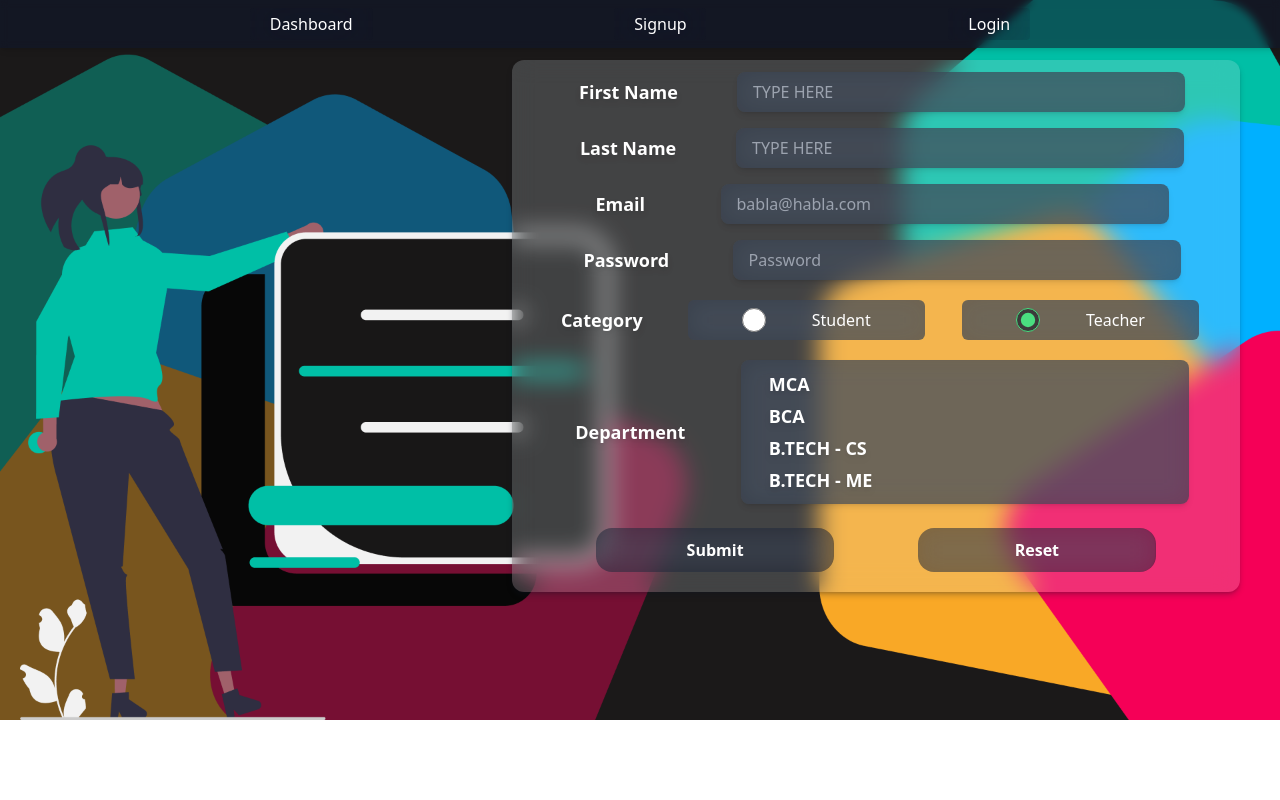
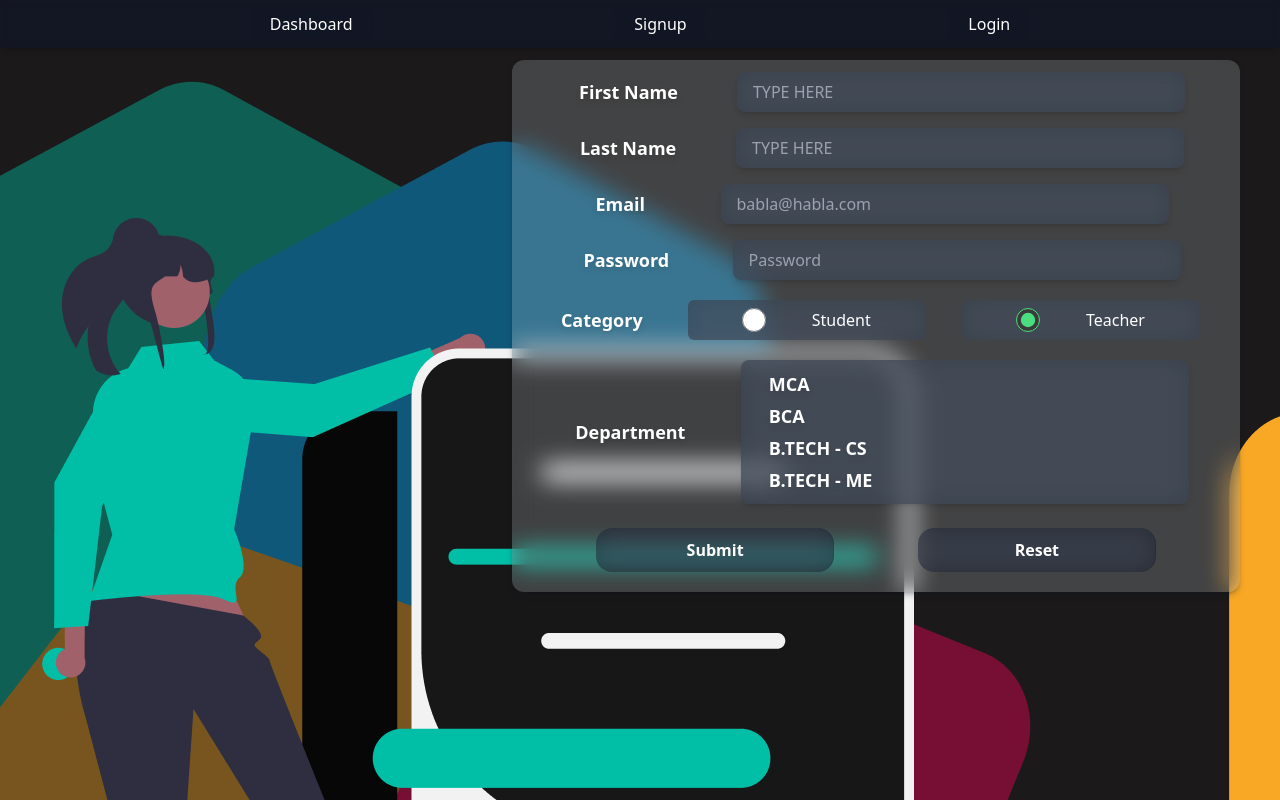
Before and after one commit to PritamChk/vue-classRoom-demo-1, a Vue app: page /register in a window 1280 px wide. Built offline with nearby package versions, Linux system fonts and the light colour scheme.

Commit message:
theme image added to tailwind and project

```diff
--- a/src/components/LoginForm.vue
+++ b/src/components/LoginForm.vue
@@ -1,11 +1,15 @@
 <template>
-<img
-      class="absolute top-0 w-screen object-fill lg:object-cover max-h-screen"
-      src="../assets/backgrounds/LoginPage Dark.png"
-    />
+  <!-- <img
+    class="absolute top-0 w-screen object-fill lg:object-cover max-h-screen"
+    src="../assets/backgrounds/LoginPage Dark.png"
+  /> -->
+  <div
+    class="absolute top-0 w-screen object-cover min-h-screen bg-mobile-login sm:bg-desktop-login from-fuchsia-300 to-blue-100"
+  ></div>
+  <!-- src="../assets/backgrounds/LoginPage Dark.png" -->
 
   <div class="flex flex-row justify-between items-center">
-    <div class="w-2/5 h-full"></div>
+    <div class="w-1/5 md:w-2/5 h-full"></div>
     <from class="form right-0 self-center">
       <div class="form-section">
         <label for="email" class="label">Email</label>
--- a/src/components/SignUpForm.vue
+++ b/src/components/SignUpForm.vue
@@ -1,8 +1,11 @@
 <template>
-  <img
+  <!-- <img
     class="absolute top-0 w-screen object-fill lg:object-cover max-h-screen"
     src="../assets/backgrounds/LoginPage Dark.png"
-  />
+  /> -->
+  <div
+    class="absolute top-0 w-screen object-cover min-h-screen bg-mobile-login sm:bg-desktop-login from-fuchsia-300 to-blue-100"
+  ></div>
   <div class="flex flex-row justify-between items-center">
     <div class="w-2/5 h-full"></div>
 
--- a/tailwind.config.js
+++ b/tailwind.config.js
@@ -5,7 +5,13 @@ module.exports = {
     "./src/*.{vue,js}"
   ],
   theme: {
-    extend: {},
+    extend: {
+      backgroundImage:{
+        'mobile-login':"url('./src/assets/backgrounds/Phone_Login Dark.png')",
+        'desktop-login':"url('./src/assets/backgrounds/LoginPage Dark.png')"
+
+      }
+    },
   },
   plugins: [
     require("daisyui"),
```
